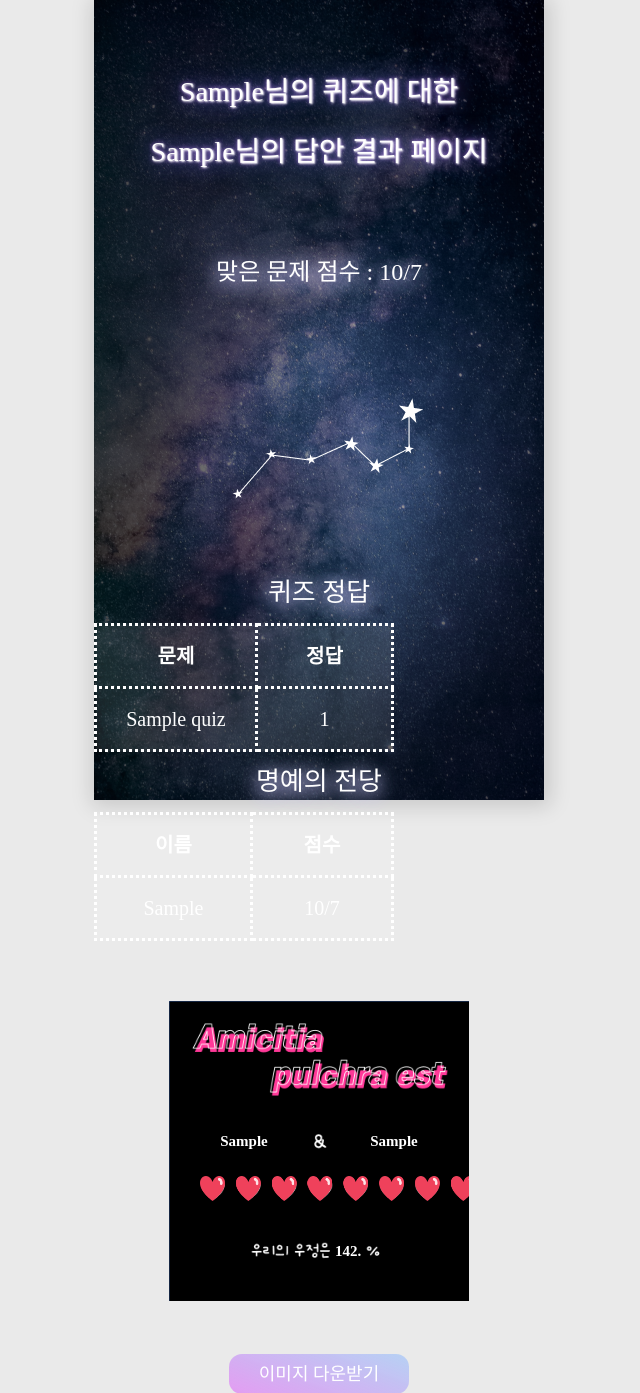
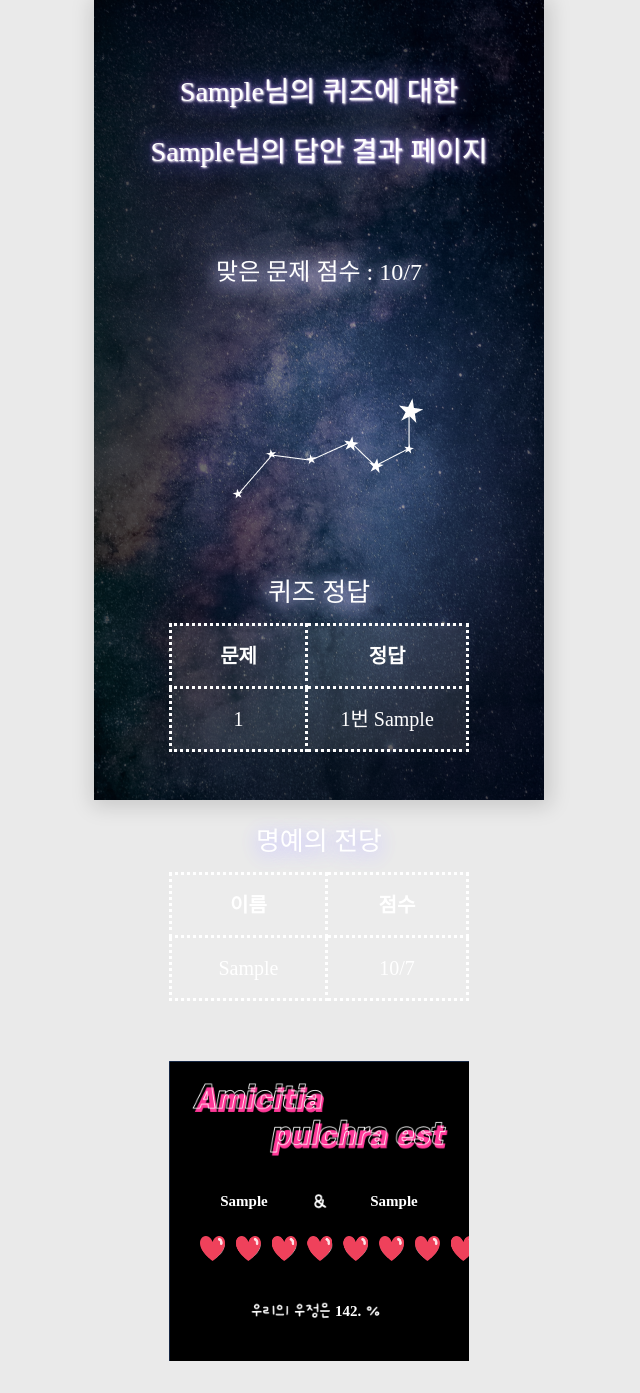
Before and after one commit to MaxKim-J/friendship-quiz, a Django app: page /result/1/1 in a window 1280 px wide. Shown: the top 1393 px of the page, without its empty margins (321-961 px from the left). Run offline with Django 3.2, Linux system fonts and the light colour scheme; tables that the repository leaves empty hold one stand-in row (values such as "Sample post"); some web fonts are replaced.

Commit message:
퀴즈 정답 표시

```diff
--- a/quiz/static/css/page/resultPage.css
+++ b/quiz/static/css/page/resultPage.css
@@ -35,11 +35,19 @@ body {
   text-shadow: 0px 4px 20px #D6C7FF, 0px 4px 20px #BFC9FF;
 }
 
+table {
+  margin: 0 auto;
+}
+
 table, th, td {
   border: 3px dotted white;
   text-align: center;
   width: 300px;
   background-color: rgba(255, 255, 255, 0.05);
+}
+
+td div {
+  height: 30%;
 }
 
 .share {
--- a/quiz/templates/quiz/resultPage.html
+++ b/quiz/templates/quiz/resultPage.html
@@ -15,14 +15,16 @@
       <th>문제</th>
       <th>정답</th>
       </tr>
-           {% for quiz in quizes %}
-      <tr>
-        <td>{{quiz.question}}</td>
-        <td>{{quiz.answer}}</td>
-      </tr>
-         {% endfor %}
+      {% for quiz, id, answer in quizes %}
+        <tr>
+          <td>{{id}}</td>
+          <td>
+            <div>{{quiz.answer}}번 {{answer}}</div>
+          </td>
+        </tr>
+       {% endfor %}
       </table>
-
+<br/>
     <div class="leaderboard">명예의 전당</div>
     <table>
       <tr>
--- a/quiz/views.py
+++ b/quiz/views.py
@@ -79,10 +79,13 @@ def get_solve_page(request, quiz_set_id):
 def get_result_page(request, quiz_set_id, result_id):
     quiz_set = QuizSet.objects.get(id=quiz_set_id)
     quizes = Quiz.objects.filter(quiz_set_id=quiz_set_id)
+    quiz_answers = []
+    for quiz in quizes.values():
+        quiz_answers.append(quiz[f'option_{quiz["answer"]}'])
     host = quiz_set.host
     answer = Answer.objects.get(id=result_id)
     points = answer.points
     guest = answer.guest
     result_sets = Answer.objects.filter(quiz_set_id=quiz_set_id).order_by('-points')[:5]
     return render(request, 'quiz/resultPage.html', {'quiz_set_id':quiz_set_id,'result_id':result_id,
-                    'points':points, 'guest':guest, 'host':host, 'result_sets':result_sets, 'quizes':quizes})
+                    'points':points, 'guest':guest, 'host':host, 'result_sets':result_sets,'quizes': zip(quizes, [1,2,3,4,5,6,7], quiz_answers)})
```
